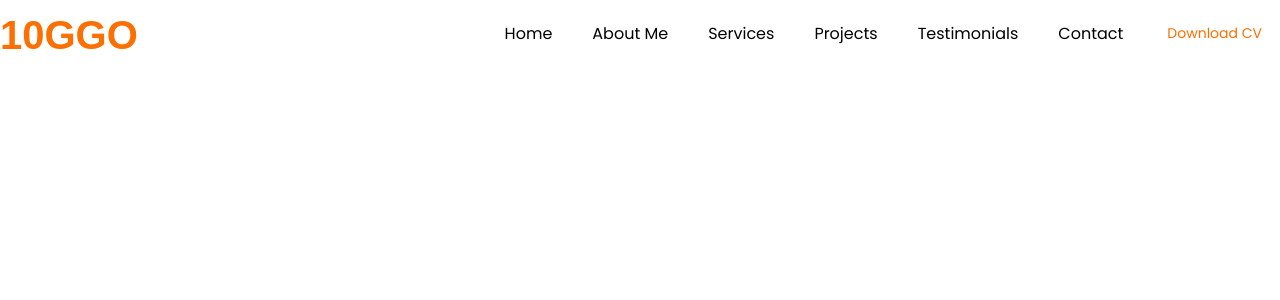
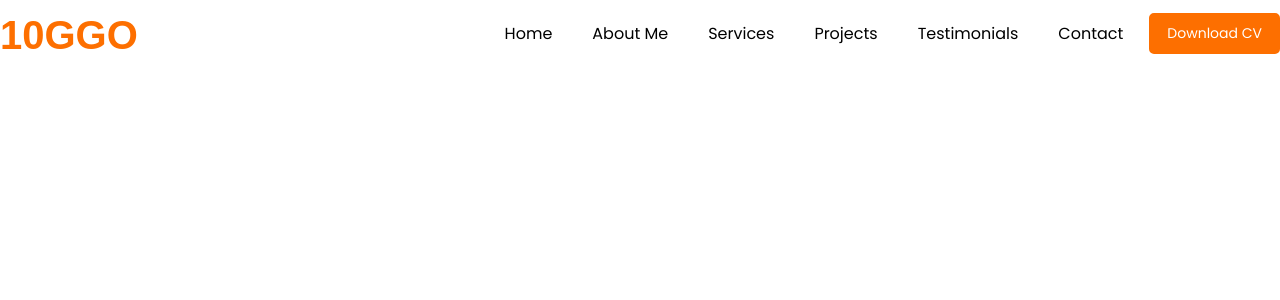
Before and after one commit to tengizmikhelidze/portfolio.Angular, an Angular app: page /home in a window 1280 px wide. Shown: the top 300 px of the page. Built offline with nearby package versions, Linux system fonts and the light colour scheme.

Commit message:
feature - button theme

```diff
--- a/src/app/features/landing/sections/header/landing-header.component.html
+++ b/src/app/features/landing/sections/header/landing-header.component.html
@@ -40,7 +40,7 @@
       </li>
 
       <li>
-        <app-button variant="ghost">Download CV</app-button>
+        <app-button variant="primary">Download CV</app-button>
       </li>
     </ul>
   </nav>
--- a/src/styles/theme/orange/_orange-palet.scss
+++ b/src/styles/theme/orange/_orange-palet.scss
@@ -40,7 +40,7 @@ $color-background-button-ghost-initial: #{$color-transparent};
 $color-background-button-ghost-hovered: #{$color-transparent};
 $color-background-button-ghost-disabled: #{$color-button-disabled};
 
-$color-text-button-primary-initial: #{$color-button-text-hovered};
+$color-text-button-primary-initial: #{$color-button-text-initial};
 $color-text-button-secondary-initial: #{$color-button-text-hovered};
 $color-text-button-outline-initial: #{$color-primary};
 $color-text-button-ghost-initial: #{$color-primary};
```
